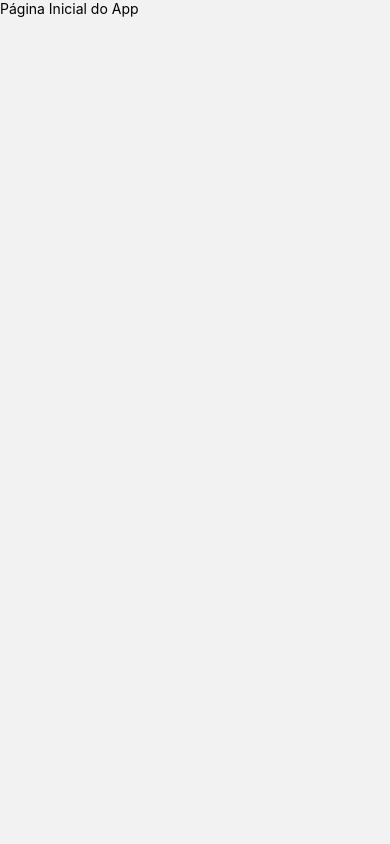
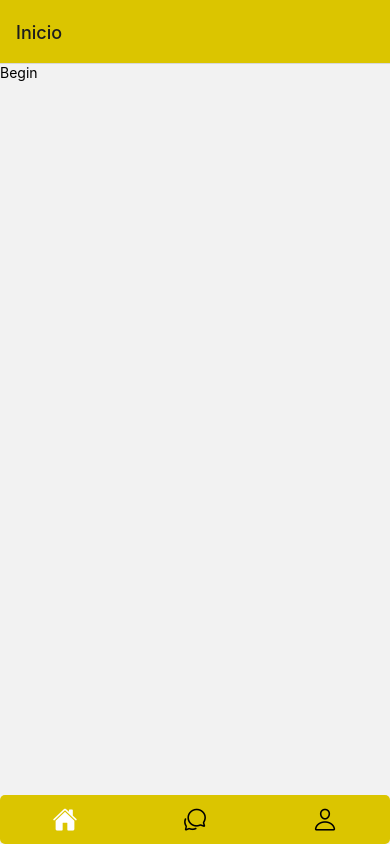
Before and after one commit to Guilherme-Luzin/Faculdade, a React Native app: screen /Home in a window 390 px wide. Built offline with nearby package versions, Linux system fonts and the light colour scheme.

Commit message:
Adicionando a tabBar e os icones nela para cada pagina apos o login

```diff
--- /dev/null
+++ b/src/Pages/Begin/Index.js
@@ -0,0 +1,10 @@
+import { View, Text } from 'react-native'
+import React from 'react'
+
+export default function Begin() {
+  return (
+    <View>
+      <Text>Begin</Text>
+    </View>
+  )
+}
--- /dev/null
+++ b/src/Pages/Clients/Index.js
@@ -0,0 +1,10 @@
+import { View, Text } from 'react-native'
+import React from 'react'
+
+export default function Clients() {
+  return (
+    <View>
+      <Text>Clients</Text>
+    </View>
+  )
+}
--- a/src/Pages/Home/Index.js
+++ b/src/Pages/Home/Index.js
@@ -1,10 +1,82 @@
 import React from 'react'
-import { View, Text } from 'react-native'
+import { createBottomTabNavigator } from '@react-navigation/bottom-tabs'
+import { Ionicons } from '@expo/vector-icons'
+
+import Begin from '../Begin/Index';
+import Clients from '../Clients/Index';
+import Profile from '../Profile/Index';
+
+const Tab = createBottomTabNavigator();
 
 export default function Home() {
   return (
-    <View>
-      <Text>Página Inicial do App</Text>
-    </View>
+    <Tab.Navigator
+      screenOptions={{
+        tabBarShowLabel: false,
+        tabBarStyle:{
+          position: 'absolute',
+          backgroundColor: '#dbc500',
+          borderWidth: 0,
+          borderRadius: 5
+        },
+        tabBarInactiveTintColor: '#000',
+        tabBarActiveTintColor: '#fff'
+      }}
+    >
+
+      <Tab.Screen
+        name='Begin'
+        component={Begin}
+        options={{
+          headerTitle:'Inicio',
+          headerStyle:{
+            backgroundColor: '#dbc500'
+          },
+          tabBarIcon: ({color, size, focused}) => {
+            if(focused){
+              return <Ionicons name='home' size={size} color={color} />
+            }
+
+            return <Ionicons name='home-outline' size={size} color={color} />
+          }
+        }}
+      />
+
+      <Tab.Screen
+        name='Clients'
+        component={Clients}
+        options={{
+          headerTitle:'Clientes',
+          headerStyle:{
+            backgroundColor: '#dbc500'
+          },
+          tabBarIcon: ({color, size, focused}) => {
+            if(focused){
+              return <Ionicons name='chatbubbles' size={size} color={color} />
+            }
+
+            return <Ionicons name='chatbubbles-outline' size={size} color={color} />
+          }
+        }}
+      />
+
+      <Tab.Screen
+        name='Profile'
+        component={Profile}
+        options={{
+          headerTitle:'Meu Perfil',
+          headerStyle:{
+            backgroundColor: '#dbc500'
+          },
+          tabBarIcon: ({color, size, focused}) => {
+            if(focused){
+              return <Ionicons name='person' size={size} color={color} />
+            }
+
+            return <Ionicons name='person-outline' size={size} color={color} />
+          }
+        }}
+      />
+    </Tab.Navigator>
   )
 }
--- /dev/null
+++ b/src/Pages/Profile/Index.js
@@ -0,0 +1,10 @@
+import { View, Text } from 'react-native'
+import React from 'react'
+
+export default function Profile() {
+  return (
+    <View>
+      <Text>Profile</Text>
+    </View>
+  )
+}
```
